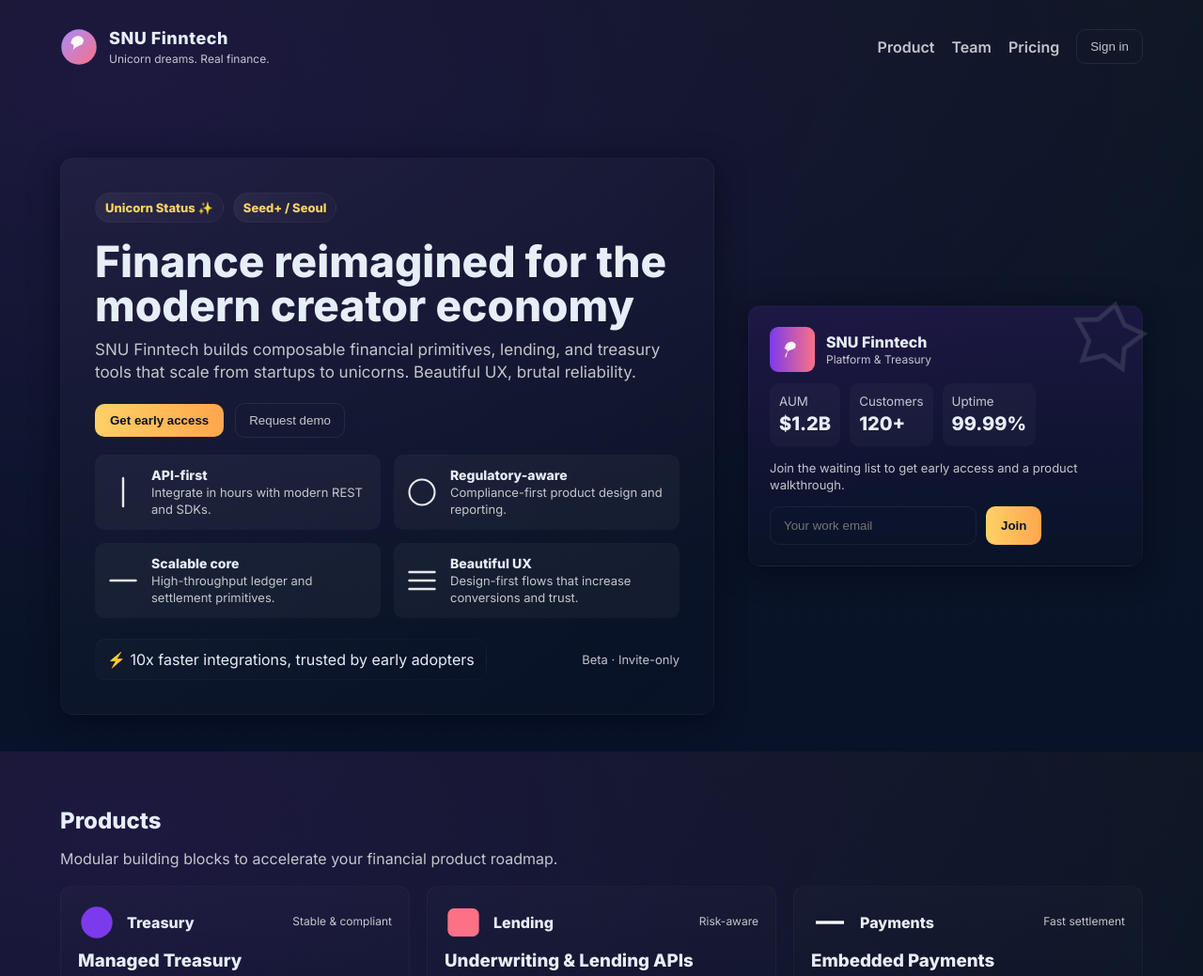
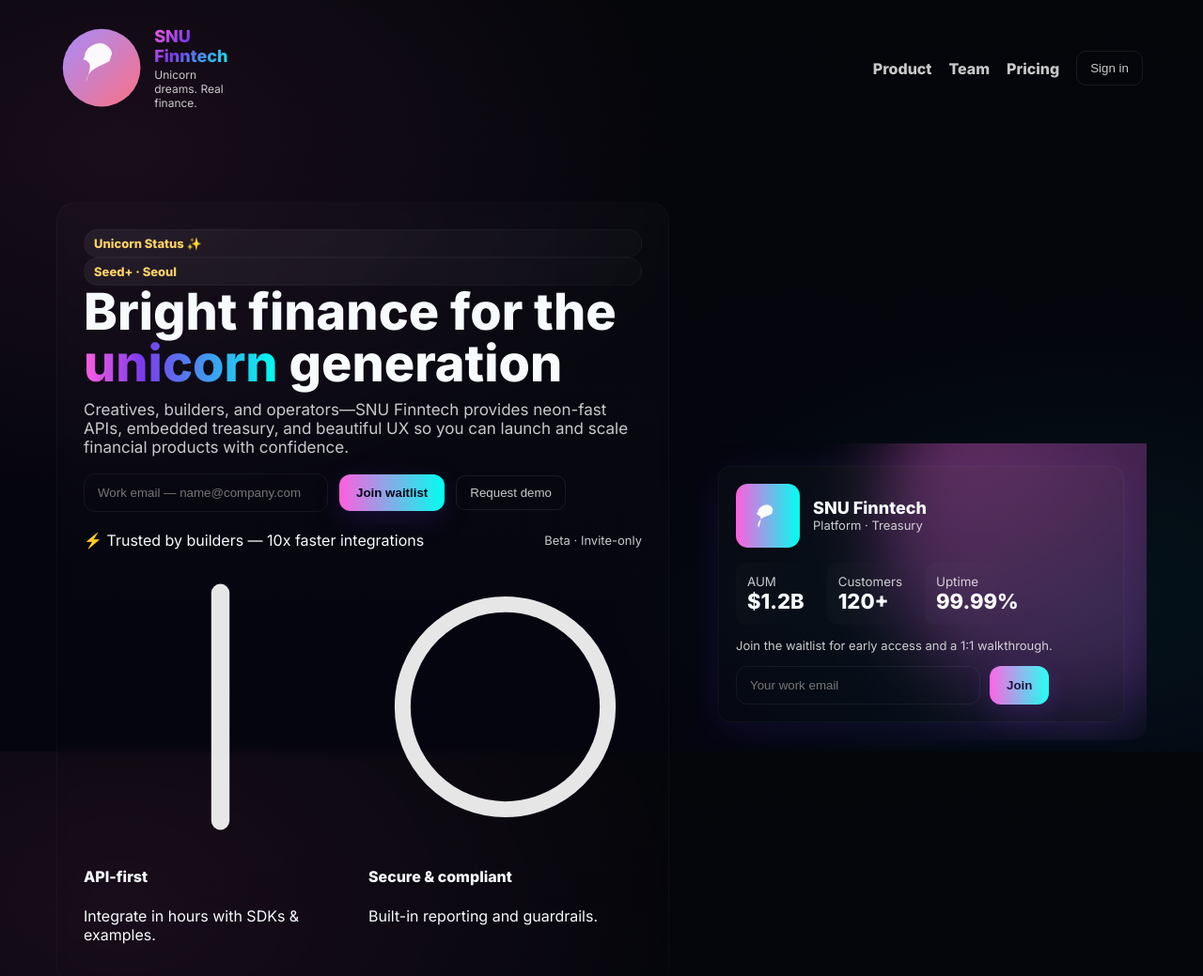
Before and after one commit to hyomin-l/snu-temphome, a website: page index.html in a window 1280 px wide. Shown: the top 1039 px of the page at 94% size. Drawn offline with Linux system fonts and the light colour scheme.

Commit message:
With bright colors

```diff
--- a/index.html
+++ b/index.html
@@ -8,86 +8,85 @@
     <link href="https://fonts.googleapis.com/css2?family=Inter:wght@300;400;600;800&display=swap" rel="stylesheet">
     <style>
       :root{
-        --bg1:#0f1724; /* deep navy */
-        --bg2:#5b21b6; /* purple */
-        --accent:#ffd166; /* gold */
-        --muted:rgba(255,255,255,0.75);
-        --glass:rgba(255,255,255,0.04);
-        --card:#0b1220;
+        --bg1:#05060a; /* very dark */
+        --accent1:#FF5EDF; /* neon pink */
+        --accent2:#00FFF0; /* aqua */
+        --accent3:#FFD166; /* gold */
+        --glass:rgba(255,255,255,0.06);
+        --card:#071129;
+        --muted:rgba(255,255,255,0.78);
+        --fancy-grad:linear-gradient(135deg,var(--accent1),#7c3aed 40%,var(--accent2));
         font-family: 'Inter', system-ui, -apple-system, 'Segoe UI', Roboto, 'Helvetica Neue', Arial;
       }
+
       *{box-sizing:border-box}
       html,body{height:100%}
       body{
         margin:0;
-        background: radial-gradient(1200px 600px at 10% 10%, rgba(91,33,182,0.18), transparent),
-                    linear-gradient(180deg,var(--bg1), #071129 120%);
-        color: #e6eef8;
+        background:
+          radial-gradient(600px 400px at 10% 20%, rgba(255,94,223,0.08), transparent),
+          radial-gradient(500px 300px at 90% 80%, rgba(0,255,240,0.06), transparent),
+          linear-gradient(180deg,var(--bg1), #030312 160%);
+        color:#f7fbfe;
         -webkit-font-smoothing:antialiased;
         -moz-osx-font-smoothing:grayscale;
-        line-height:1.4;
+        overflow-x:hidden;
       }
-      header{
-        max-width:1200px;margin:0 auto;padding:28px 24px;display:flex;align-items:center;justify-content:space-between;
-      }
+
+      /* Header */
+      header{max-width:1200px;margin:0 auto;padding:28px 24px;display:flex;align-items:center;justify-content:space-between}
       .logo{display:flex;gap:12px;align-items:center}
-      .logo svg{height:40px;width:40px}
-      .brand{font-weight:800;font-size:18px;letter-spacing:0.5px}
+      .brand{font-weight:900;font-size:18px;background:var(--fancy-grad);-webkit-background-clip:text;background-clip:text;color:transparent}
       nav{display:flex;gap:18px;align-items:center}
-      nav a{color:var(--muted);text-decoration:none;font-weight:600}
-      .button{background:linear-gradient(90deg,var(--accent),#ffa64d);color:#071129;padding:10px 16px;border-radius:10px;font-weight:700;border:none;cursor:pointer}
+      nav a{color:var(--muted);text-decoration:none;font-weight:700}
+      nav a:hover{color:var(--accent2);text-shadow:0 6px 30px rgba(0,255,240,0.06)}
+
+      /* Buttons */
+      .button{background:linear-gradient(90deg,var(--accent1),var(--accent2));color:#020617;padding:12px 18px;border-radius:12px;font-weight:800;border:none;cursor:pointer;box-shadow:0 8px 30px rgba(124,58,237,0.18);transition:transform .12s ease}
+      .button:hover{transform:translateY(-3px);filter:brightness(1.06)}
       .ghost{background:transparent;border:1px solid rgba(255,255,255,0.08);padding:10px 14px;border-radius:10px;color:var(--muted)}
 
-      .hero{
-        max-width:1200px;margin:28px auto 0;padding:40px 24px;display:grid;grid-template-columns:1fr 420px;gap:36px;align-items:center;
-      }
-      .hero-card{background:linear-gradient(135deg,rgba(255,255,255,0.03),transparent);padding:36px;border-radius:14px;box-shadow:0 6px 30px rgba(2,6,23,0.6);border:1px solid rgba(255,255,255,0.03)}
-      h1{margin:0;font-size:46px;line-height:1.02}
-      p.lead{color:var(--muted);margin-top:12px;margin-bottom:20px;font-size:17px}
+      /* Hero layout */
+      .hero{max-width:1200px;margin:34px auto;padding:36px 20px;display:grid;grid-template-columns:1fr 480px;gap:28px;align-items:center}
+      .hero-left{padding:28px;border-radius:20px;background:linear-gradient(180deg,rgba(255,255,255,0.02),transparent);backdrop-filter:blur(6px);border:1px solid rgba(255,255,255,0.03)}
+      h1{margin:0;font-size:54px;line-height:1.02;font-weight:900}
+      .gradient-text{background:linear-gradient(90deg,var(--accent1),#7c3aed 30%,var(--accent2));-webkit-background-clip:text;background-clip:text;color:transparent}
+      p.lead{color:var(--muted);margin-top:12px;margin-bottom:18px;font-size:17px}
 
-      .badges{display:flex;gap:10px;margin-bottom:18px}
-      .pill{background:linear-gradient(90deg, rgba(255,255,255,0.06), rgba(255,255,255,0.02));padding:6px 10px;border-radius:999px;font-weight:700;color:var(--accent);font-size:13px;border:1px solid rgba(255,255,255,0.03)}
+      .cta-row{display:flex;gap:12px;align-items:center;margin-top:18px}
+      .input{background:transparent; border:1px solid rgba(255,255,255,0.06);padding:12px 14px;border-radius:12px;color:inherit;min-width:260px}
 
-      .features{display:grid;grid-template-columns:repeat(2,1fr);gap:14px;margin-top:18px}
-      .feature{background:var(--glass);padding:12px;border-radius:10px;display:flex;gap:12px;align-items:center}
-      .feature svg{width:36px;height:36px;flex-shrink:0}
-      .feature h4{margin:0;font-size:14px}
-      .feature p{margin:0;color:var(--muted);font-size:13px}
+      /* Right: flashy card */
+      .hero-right{position:relative;padding:24px;border-radius:18px;overflow:hidden}
+      .neon-card{background:linear-gradient(180deg,rgba(255,255,255,0.02),rgba(255,255,255,0.01));border-radius:14px;padding:18px;border:1px solid rgba(255,255,255,0.03);box-shadow:0 8px 40px rgba(124,58,237,0.12)}
+      .unicorn-graphic{display:flex;align-items:center;gap:14px}
+      .stat{background:linear-gradient(90deg,rgba(255,255,255,0.02),transparent);padding:12px;border-radius:12px;display:flex;flex-direction:column;align-items:flex-start}
+      .stat strong{font-size:22px}
 
-      .signup{display:flex;gap:12px;margin-top:20px}
-      .input{background:transparent; border:1px solid rgba(255,255,255,0.06);padding:12px 14px;border-radius:10px;color:inherit;min-width:220px}
+      /* decorative blobs */
+      .blob{position:absolute;border-radius:50%;filter:blur(36px);opacity:0.85;mix-blend-mode:screen;transform:translate3d(0,0,0)}
+      .blob.b1{width:420px;height:420px;right:-140px;top:-120px;background:radial-gradient(circle at 20% 20%, rgba(255,94,223,0.45), rgba(124,58,237,0.18));animation:blob 8s infinite}
+      .blob.b2{width:320px;height:320px;left:-110px;bottom:-120px;background:radial-gradient(circle at 80% 80%, rgba(0,255,240,0.32), rgba(124,58,237,0.12));animation:blob 12s infinite}
+      @keyframes blob{0%{transform:translateY(0) scale(1)}50%{transform:translateY(-18px) scale(1.04)}100%{transform:translateY(0) scale(1)}}
 
-      .card-aside{position:relative;background:linear-gradient(180deg, rgba(91,33,182,0.18), rgba(7,17,41,0.2));padding:22px;border-radius:14px}
-      .unicorn{display:flex;align-items:center;gap:12px;margin-bottom:12px}
-      .price{font-size:12px;color:var(--muted)}
-      .ticker{display:flex;gap:10px;align-items:center;margin-top:10px}
-      .stat{background:rgba(255,255,255,0.03);padding:10px;border-radius:10px;display:flex;flex-direction:column}
-      .stat strong{font-size:20px}
-
-      section.products{max-width:1200px;margin:36px auto;padding:20px 24px}
+      /* Products grid */
+      section.products{max-width:1200px;margin:36px auto;padding:20px}
       .grid{display:grid;grid-template-columns:repeat(3,1fr);gap:18px}
-      .product{background:linear-gradient(180deg, rgba(255,255,255,0.02), transparent);padding:18px;border-radius:12px;border:1px solid rgba(255,255,255,0.03)}
-      .product h3{margin-top:8px;margin-bottom:6px}
-      .product p{margin:0;color:var(--muted)}
+      .product{padding:20px;border-radius:14px;background:linear-gradient(180deg,rgba(255,255,255,0.02),transparent);border:1px solid rgba(255,255,255,0.03);transition:transform .16s ease,box-shadow .16s ease}
+      .product:hover{transform:translateY(-8px);box-shadow:0 14px 40px rgba(0,255,240,0.06)}
 
       footer{max-width:1200px;margin:30px auto;padding:20px 24px;display:flex;justify-content:space-between;align-items:center;color:var(--muted)}
 
-      /* small screens */
-      @media (max-width:900px){
+      /* responsive */
+      @media (max-width:980px){
         .hero{grid-template-columns:1fr;}
+        h1{font-size:34px}
         .grid{grid-template-columns:repeat(1,1fr)}
-        header{padding:18px}
-        h1{font-size:34px}
+        .hero-right{order:-1}
       }
 
-      /* subtle animation */
-      .sparkle{position:absolute;right:-24px;top:-24px;width:120px;height:120px;opacity:0.95;filter:drop-shadow(0 12px 40px rgba(91,33,182,0.2));transform:rotate(12deg);animation:float 6s ease-in-out infinite}
-      @keyframes float{0%{transform:translateY(0) rotate(12deg)}50%{transform:translateY(-10px) rotate(12deg)}100%{transform:translateY(0) rotate(12deg)}}
-
-      .cta-row{display:flex;gap:12px;align-items:center}
-      .small-muted{font-size:12px;color:rgba(255,255,255,0.55)}
-
-      .notice{background:linear-gradient(90deg, rgba(255,255,255,0.02), transparent);padding:10px 12px;border-radius:10px;border:1px solid rgba(255,255,255,0.02);display:inline-flex;gap:10px;align-items:center}
+      /* small touches */
+      .pill{background:linear-gradient(90deg, rgba(255,255,255,0.06), rgba(255,255,255,0.02));padding:6px 10px;border-radius:999px;font-weight:700;color:var(--accent3);font-size:13px;border:1px solid rgba(255,255,255,0.03)}
 
     </style>
   </head>
@@ -119,87 +118,73 @@
 
     <main>
       <div class="hero">
-        <div class="hero-card">
+        <div class="hero-left">
           <div class="badges">
             <div class="pill">Unicorn Status ✨</div>
-            <div class="pill">Seed+ / Seoul</div>
+            <div class="pill">Seed+ · Seoul</div>
           </div>
 
-          <h1>Finance reimagined for the modern creator economy</h1>
-          <p class="lead">SNU Finntech builds composable financial primitives, lending, and treasury tools that scale from startups to unicorns. Beautiful UX, brutal reliability.</p>
+          <h1>Bright finance for the <span class="gradient-text">unicorn</span> generation</h1>
+          <p class="lead">Creatives, builders, and operators—SNU Finntech provides neon-fast APIs, embedded treasury, and beautiful UX so you can launch and scale financial products with confidence.</p>
 
           <div class="cta-row">
-            <button class="button" onclick="openSignup()">Get early access</button>
+            <input class="input" id="emailHero" type="email" placeholder="Work email — name@company.com" />
+            <button class="button" onclick="submitHero()">Join waitlist</button>
             <button class="ghost" onclick="openDemo()">Request demo</button>
           </div>
 
-          <div class="features">
+          <div style="margin-top:20px;display:flex;gap:12px;align-items:center">
+            <div class="notice">⚡ Trusted by builders — 10x faster integrations</div>
+            <div style="margin-left:auto;color:var(--muted);font-size:13px">Beta · Invite-only</div>
+          </div>
+
+          <div style="margin-top:22px;display:grid;grid-template-columns:repeat(2,1fr);gap:12px">
             <div class="feature">
               <svg viewBox="0 0 24 24" fill="none" xmlns="http://www.w3.org/2000/svg"><path d="M12 2v20" stroke="#fff" stroke-opacity="0.9" stroke-width="1.6" stroke-linecap="round" stroke-linejoin="round"/></svg>
               <div>
                 <h4>API-first</h4>
-                <p>Integrate in hours with modern REST and SDKs.</p>
+                <p>Integrate in hours with SDKs & examples.</p>
               </div>
             </div>
             <div class="feature">
               <svg viewBox="0 0 24 24" fill="none" xmlns="http://www.w3.org/2000/svg"><circle cx="12" cy="12" r="9" stroke="#fff" stroke-opacity="0.9" stroke-width="1.4"/></svg>
               <div>
-                <h4>Regulatory-aware</h4>
-                <p>Compliance-first product design and reporting.</p>
+                <h4>Secure & compliant</h4>
+                <p>Built-in reporting and guardrails.</p>
               </div>
-            </div>
-            <div class="feature">
-              <svg viewBox="0 0 24 24" fill="none" xmlns="http://www.w3.org/2000/svg"><path d="M3 12h18" stroke="#fff" stroke-opacity="0.9" stroke-width="1.6" stroke-linecap="round"/></svg>
-              <div>
-                <h4>Scalable core</h4>
-                <p>High-throughput ledger and settlement primitives.</p>
-              </div>
-            </div>
-            <div class="feature">
-              <svg viewBox="0 0 24 24" fill="none" xmlns="http://www.w3.org/2000/svg"><path d="M3 6h18M3 12h18M3 18h18" stroke="#fff" stroke-opacity="0.9" stroke-width="1.6" stroke-linecap="round"/></svg>
-              <div>
-                <h4>Beautiful UX</h4>
-                <p>Design-first flows that increase conversions and trust.</p>
             </div>
           </div>
         </div>
 
-          <div style="margin-top:22px;display:flex;align-items:center;gap:12px">
-            <div class="notice">⚡ 10x faster integrations, trusted by early adopters</div>
-            <div style="margin-left:auto;color:var(--muted);font-size:13px">Beta · Invite-only</div>
+        <div class="hero-right">
+          <div class="blob b1" aria-hidden></div>
+          <div class="neon-card">
+            <div class="unicorn-graphic">
+              <svg width="68" height="68" viewBox="0 0 64 64" xmlns="http://www.w3.org/2000/svg" aria-hidden>
+                <defs><linearGradient id="u2" x1="0" x2="1"><stop offset="0" stop-color="#FF5EDF"/><stop offset="1" stop-color="#00FFF0"/></linearGradient></defs>
+                <rect width="64" height="64" rx="12" fill="url(#u2)"/>
+                <path d="M18 38c0-6 6-9 10-10l4-2 1-4c0-2-3-5-6-5s-9 3-9 7c0 1-1 1-1 2s1 1 1 1c1 1 3 1 3 4 0 3-2 8-2 9z" fill="#fff" opacity="0.96" transform="translate(4,4)"/>
+              </svg>
+              <div>
+                <div style="font-weight:900;font-size:18px">SNU Finntech</div>
+                <div style="font-size:13px;color:var(--muted)">Platform · Treasury</div>
               </div>
             </div>
 
-        <aside class="card-aside hero-card">
-          <div class="unicorn">
-            <svg width="48" height="48" viewBox="0 0 64 64" xmlns="http://www.w3.org/2000/svg">
-              <defs>
-                <linearGradient id="u" x1="0" x2="1"><stop offset="0" stop-color="#7c3aed"/><stop offset="1" stop-color="#fb7185"/></linearGradient>
-              </defs>
-              <rect width="64" height="64" rx="12" fill="url(#u)"/>
-              <path d="M20 40c0-6 6-9 10-10l4-2 1-4c0-2-3-5-6-5s-9 3-9 7c0 1-1 1-1 2s1 1 1 1c1 1 3 1 3 4 0 3-2 8-2 9z" fill="#fff" opacity="0.95" transform="translate(2,2)"/>
-            </svg>
-            <div>
-              <div style="font-weight:800">SNU Finntech</div>
-              <div style="font-size:12px;color:var(--muted)">Platform & Treasury</div>
-            </div>
-          </div>
-
-          <div class="ticker">
+            <div style="display:flex;gap:12px;margin-top:16px">
               <div class="stat"><small style="color:var(--muted)">AUM</small><strong>$1.2B</strong></div>
               <div class="stat"><small style="color:var(--muted)">Customers</small><strong>120+</strong></div>
               <div class="stat"><small style="color:var(--muted)">Uptime</small><strong>99.99%</strong></div>
             </div>
 
-          <div style="margin-top:14px;color:var(--muted);font-size:13px">Join the waiting list to get early access and a product walkthrough.</div>
+            <div style="margin-top:14px;color:var(--muted);font-size:13px">Join the waitlist for early access and a 1:1 walkthrough.</div>
 
             <div style="margin-top:14px;display:flex;gap:10px">
               <input class="input" id="emailAside" type="email" placeholder="Your work email" />
               <button class="button" onclick="submitAside()">Join</button>
             </div>
-
-          <svg class="sparkle" viewBox="0 0 100 100" xmlns="http://www.w3.org/2000/svg"><g fill="none" stroke="#ffffff" stroke-opacity="0.12" stroke-width="4"><path d="M50 20 L62 36 L80 40 L66 56 L68 74 L50 66 L32 74 L34 56 L20 40 L38 36 Z"/></g></svg>
-        </aside>
+          </div>
+        </div>
       </div>
 
       <section id="product" class="products">
@@ -301,6 +286,19 @@
         if(el && el.value.includes('@')){ alert('Joined — we\'ll email you soon.'); el.value=''; }
         else{ alert('Please enter a valid email.'); }
       }
+      // Helper to reuse aside logic when signing up from hero
+      function submitHero(){
+        const h = document.getElementById('emailHero');
+        if(!h){ return submitAside(); }
+        const aside = document.getElementById('emailAside');
+        if(h.value && h.value.includes('@')){
+          if(aside) aside.value = h.value;
+          submitAside();
+          h.value='';
+        } else {
+          alert('Please enter a valid email.');
+        }
+      }
     </script>
   </body>
 </html>
```
Lines whose indentation alone changed are shown as unchanged.
